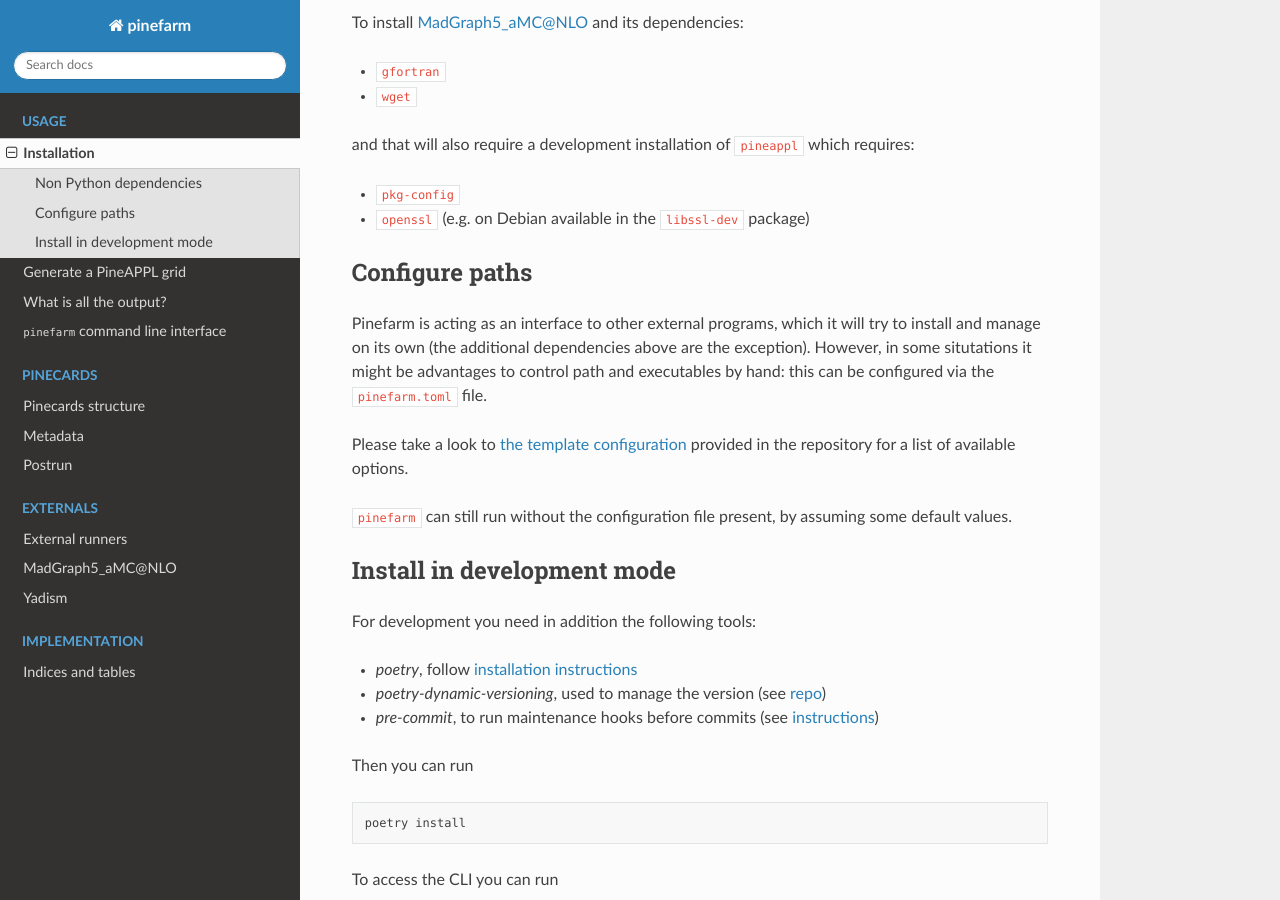
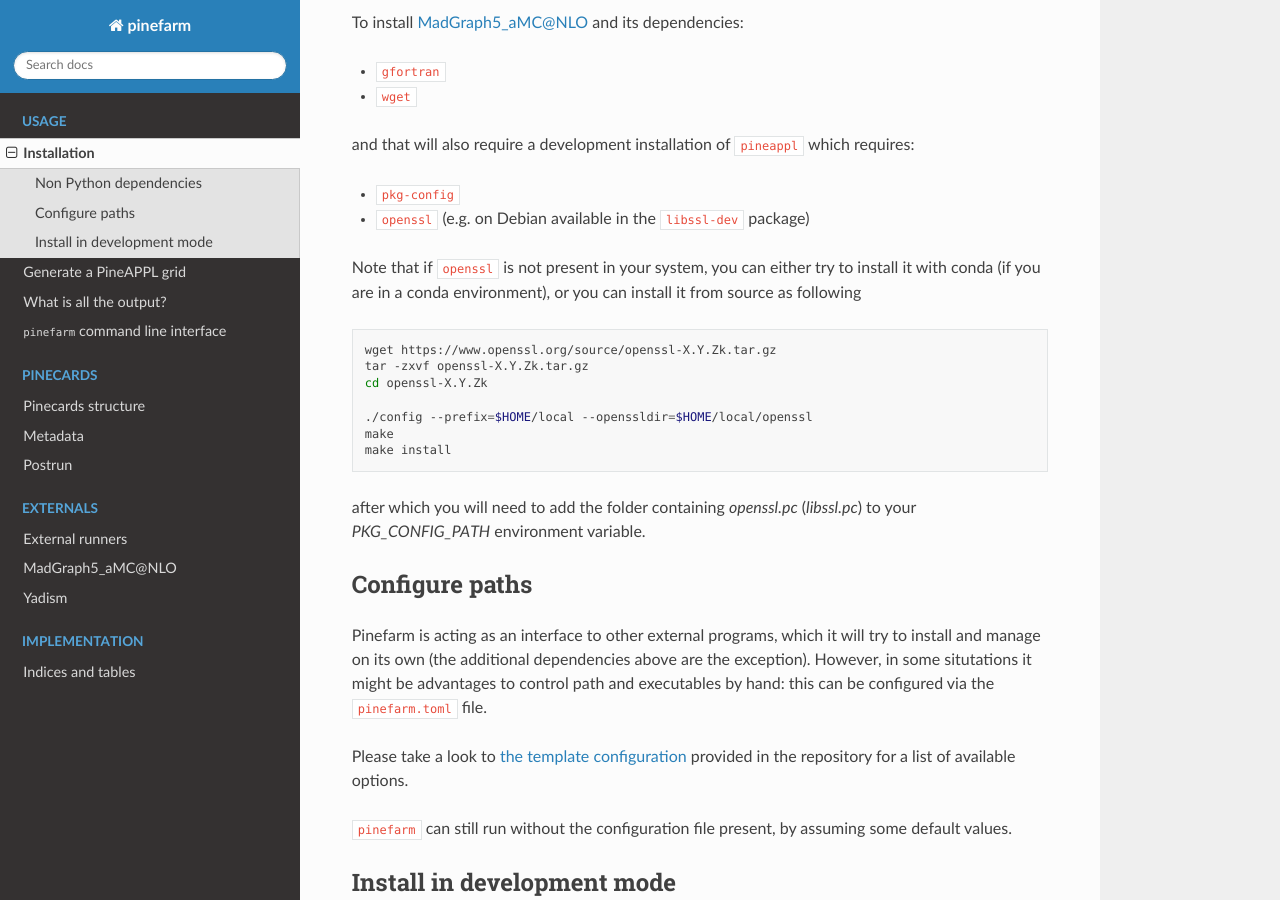
Before and after one commit to NNPDF/pinefarm, a Sphinx documentation site: the page built from docs/source/install.rst, in a window 1280 px wide and 900 px high, scrolled down 392 px. Built offline with Sphinx 7.4.7 and the Read the Docs theme 2.0.0, drawn with Linux system fonts in a browser that asks for light colours; pages that are not in the unit, such as notebooks, are missing from menus.

Commit message:
added openssl docs

```diff
--- a/docs/source/install.rst
+++ b/docs/source/install.rst
@@ -26,6 +26,20 @@ and that will also require a development installation of ``pineappl`` which requ
 - ``pkg-config``
 - ``openssl`` (e.g. on Debian available in the ``libssl-dev`` package)
 
+Note that if ``openssl`` is not present in your system, you can either try to install it with conda (if you are in a conda environment), or you can install it from source as following
+
+.. code-block:: sh
+
+
+    wget https://www.openssl.org/source/openssl-X.Y.Zk.tar.gz
+    tar -zxvf openssl-X.Y.Zk.tar.gz
+    cd openssl-X.Y.Zk
+
+    ./config --prefix=$HOME/local --openssldir=$HOME/local/openssl
+    make
+    make install
+
+after which you will need to add the folder containing `openssl.pc` (`libssl.pc`) to your `PKG_CONFIG_PATH` environment variable.
 
 
 Configure paths
```
